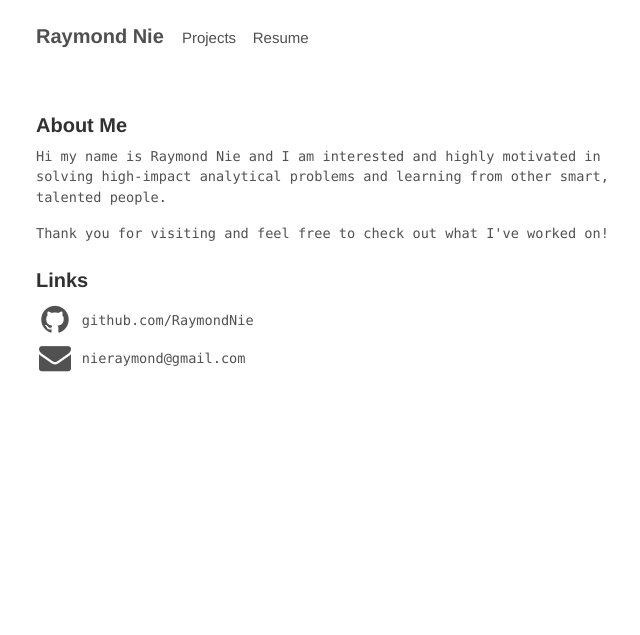
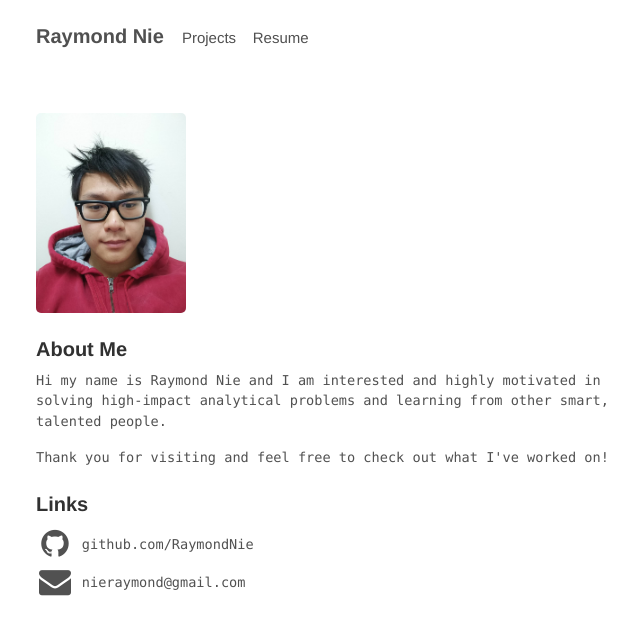
Before and after one commit to RaymondNie/raymondnie.github.io, a Jekyll site: the page built from index.html, in a window 1280 px wide. Shown: the top 635 px of the page, without its empty margins (300-940 px from the left). Built offline with Jekyll 4.4.1, drawn with Linux system fonts in a browser that asks for light colours.

```diff
--- a/_layouts/default.html
+++ b/_layouts/default.html
@@ -14,7 +14,7 @@
      <small>
         &nbsp;&nbsp;&nbsp;<a href="{{ site.baseurl }}/projects">Projects</a>
      </small>
-     <small>
+     <small class="happy">
        &nbsp;&nbsp;&nbsp;<a target="_blank" href="{{ site.baseurl }}/assets/resume.pdf">Resume</a>
      </small>
    </h3>
--- a/index.html
+++ b/index.html
@@ -3,7 +3,9 @@ layout: default
 ---
 
 <link rel="stylesheet" href="{{ site.baseurl }}/css/font-awesome-4.7.0/css/font-awesome.min.css">
-
+<script src="js/jquery-3.1.1.min.js"></script>
+<script src="js/resumehover.js"></script>
+<img class="selfie" style="width:150px; height:200px;" src="assets/selfie.jpg">
 <h3>About Me</h3>
 <p>Hi my name is Raymond Nie and I am interested and highly motivated in solving high-impact analytical problems and learning from other smart, talented people.</p>
 <p>Thank you for visiting and feel free to check out what I've worked on!</p>
```
Also changed, not shown: assets/hopeful.jpg (added), assets/selfie.jpg (added).
